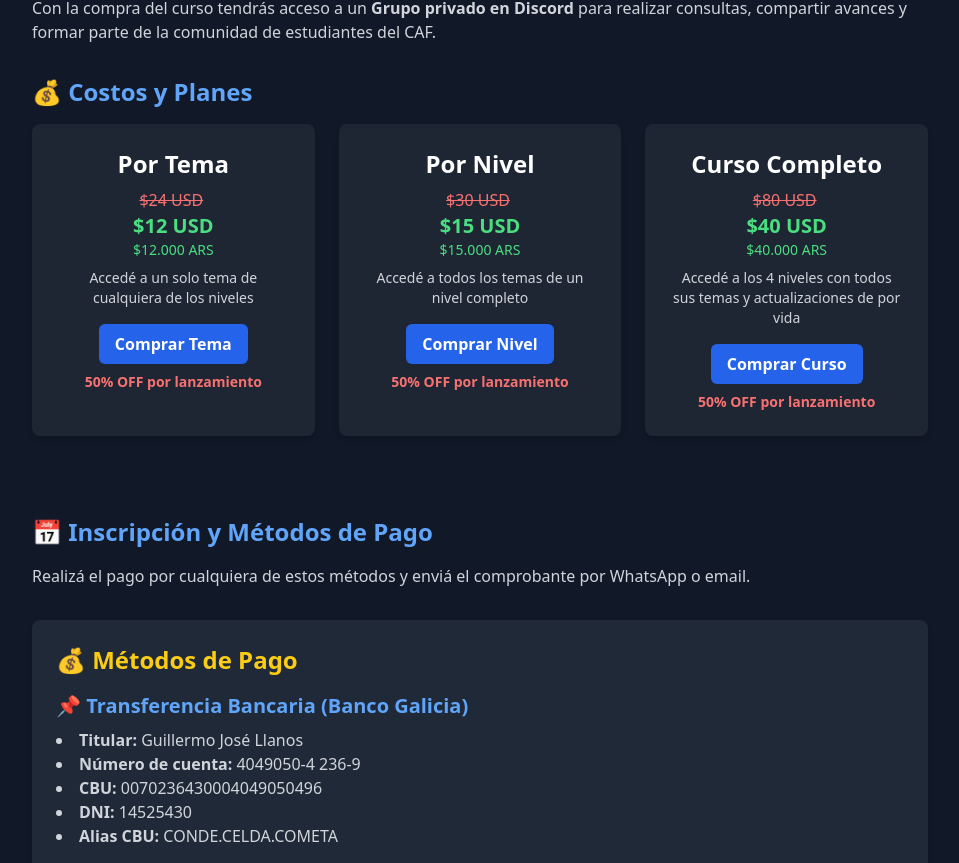
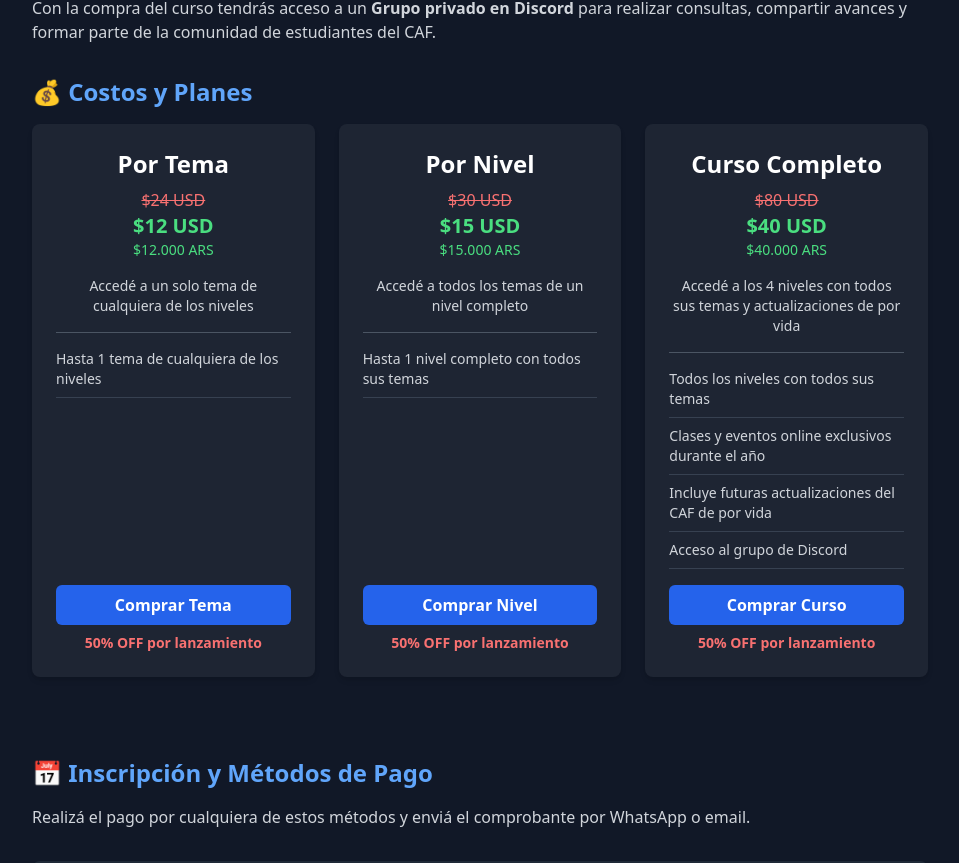
Before and after one commit to ilandaniele/ajedrez-hoy, a React (Create React App) app: page /courses/curso-caf in a window 1280 px wide. Shown: the part 1076-1939 px from the top of the page, without its empty margins (160-1119 px from the left). Built offline with nearby package versions, Linux system fonts and the light colour scheme.

Commit message:
adding pricing plans

```diff
--- a/src/pages/courses/CAF.js
+++ b/src/pages/courses/CAF.js
@@ -171,9 +171,10 @@ const CAF = () => {
         </p>
 
         {/* Pricing Section */}
-        <h2 className="text-2xl font-semibold mt-8 mb-4 text-blue-400">
+        <h2 className="text-2xl font-semibold mt-8 mb-4 text-blue-400 flex items-center gap-2">
           💰 Costos y Planes
         </h2>
+
         <div className="grid grid-cols-1 sm:grid-cols-3 gap-6 mb-20">
           {[{
             title: "Por Tema",
@@ -181,6 +182,7 @@ const CAF = () => {
             usd: "$12 USD",
             ars: "$12.000 ARS",
             description: "Accedé a un solo tema de cualquiera de los niveles",
+            features: ["Hasta 1 tema de cualquiera de los niveles"],
             cta: "Comprar Tema"
           }, {
             title: "Por Nivel",
@@ -188,6 +190,7 @@ const CAF = () => {
             usd: "$15 USD",
             ars: "$15.000 ARS",
             description: "Accedé a todos los temas de un nivel completo",
+            features: ["Hasta 1 nivel completo con todos sus temas"],
             cta: "Comprar Nivel"
           }, {
             title: "Curso Completo",
@@ -195,28 +198,47 @@ const CAF = () => {
             usd: "$40 USD",
             ars: "$40.000 ARS",
             description: "Accedé a los 4 niveles con todos sus temas y actualizaciones de por vida",
+            features: [
+              "Todos los niveles con todos sus temas",
+              "Clases y eventos online exclusivos durante el año",
+              "Incluye futuras actualizaciones del CAF de por vida",
+              "Acceso al grupo de Discord"
+            ],
             cta: "Comprar Curso"
           }].map((plan, idx) => (
             <motion.div
               whileHover={{ scale: 1.05 }}
-              className="rounded-lg p-6 text-center shadow-md cursor-pointer bg-[#1e2533] hover:bg-[#2d3645] transition-all"
+              className="rounded-lg p-6 text-center shadow-md cursor-pointer bg-[#1e2533] hover:bg-[#2d3645] transition-all flex flex-col justify-between"
               key={idx}
             >
+              <div>
                 <h3 className="text-2xl font-bold text-white mb-2">{plan.title}</h3>
-              <p className="line-through text-red-400 mr-1">{plan.originalPrice}</p>
+                <p className="line-through text-red-400">{plan.originalPrice}</p>
                 <p className="text-green-400 text-xl font-semibold">{plan.usd}</p>
-              <p className="text-green-400 text-sm mb-2">{plan.ars}</p>
+                <p className="text-green-400 text-sm mb-4">{plan.ars}</p>
+
                 <p className="text-gray-300 mb-4 text-sm">{plan.description}</p>
+                <div className="border-t border-gray-600 my-4"></div>
+                <ul className="text-left text-sm text-gray-300 space-y-2 mb-4">
+                  {plan.features.map((feat, i) => (
+                    <li key={i} className="border-b border-gray-700 pb-2">{feat}</li>
+                  ))}
+                </ul>
+              </div>
+              <div>
                 <button
                   onClick={scrollToPayment}
-                className="bg-blue-600 hover:bg-blue-700 text-white px-4 py-2 rounded-md font-semibold"
+                  className="bg-blue-600 hover:bg-blue-700 text-white px-4 py-2 rounded-md font-semibold w-full"
                 >
                   {plan.cta}
                 </button>
                 <p className="text-red-400 text-sm mt-2 font-bold">50% OFF por lanzamiento</p>
+              </div>
             </motion.div>
           ))}
         </div>
+
+
 
         <h2 ref={paymentRef} className="text-2xl font-semibold mt-12 mb-4 text-blue-400">
           📅 Inscripción y Métodos de Pago
```
Lines whose indentation alone changed are shown as unchanged.
